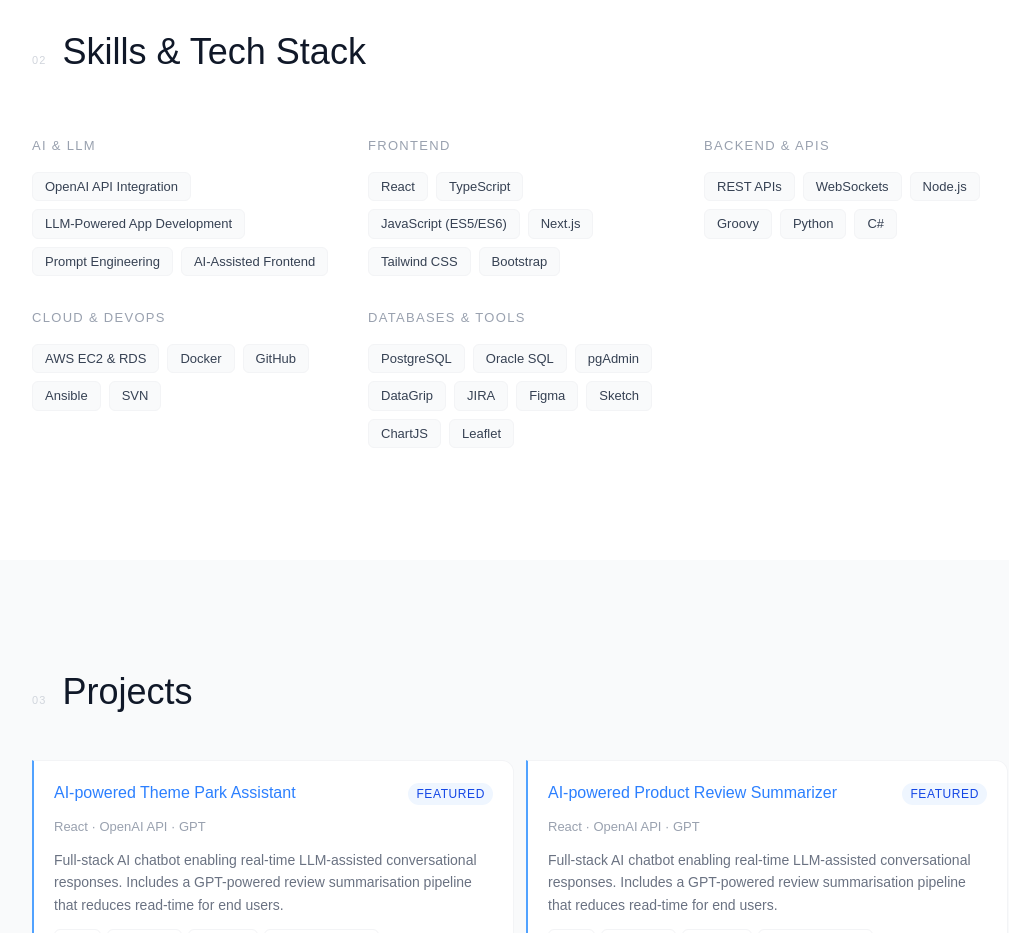
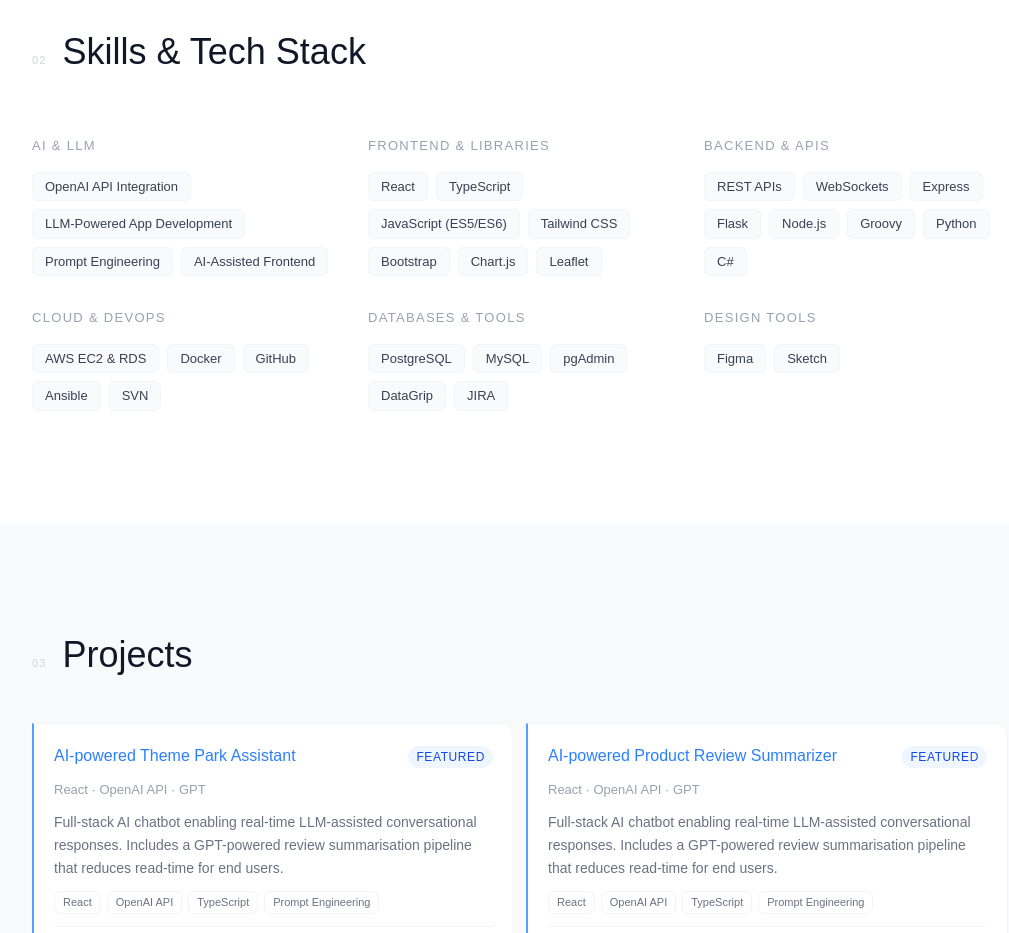
Before and after one commit to annekurian/portfolio, a Next.js app: page / in a window 1280 px wide. Shown: the part 880-1813 px from the top of the page, without its empty margins (120-1129 px from the left). Built offline with nearby package versions, Linux system fonts and the light colour scheme.

Commit message:
Updated Skills Categories

```diff
--- a/components/Skills.tsx
+++ b/components/Skills.tsx
@@ -13,19 +13,29 @@
     ],
   },
   {
-    category: "Frontend",
+    category: "Frontend & Libraries",
     skills: [
       "React",
       "TypeScript",
       "JavaScript (ES5/ES6)",
-      "Next.js",
       "Tailwind CSS",
       "Bootstrap",
+      "Chart.js",
+      "Leaflet",
     ],
   },
   {
     category: "Backend & APIs",
-    skills: ["REST APIs", "WebSockets", "Node.js", "Groovy", "Python", "C#"],
+    skills: [
+      "REST APIs",
+      "WebSockets",
+      "Express",
+      "Flask",
+      "Node.js",
+      "Groovy",
+      "Python",
+      "C#",
+    ],
   },
   {
     category: "Cloud & DevOps",
@@ -33,17 +43,11 @@
   },
   {
     category: "Databases & Tools",
-    skills: [
-      "PostgreSQL",
-      "Oracle SQL",
-      "pgAdmin",
-      "DataGrip",
-      "JIRA",
-      "Figma",
-      "Sketch",
-      "ChartJS",
-      "Leaflet",
-    ],
+    skills: ["PostgreSQL", "MySQL", "pgAdmin", "DataGrip", "JIRA"],
+  },
+  {
+    category: "Design Tools",
+    skills: ["Figma", "Sketch"],
   },
 ];
 
```
